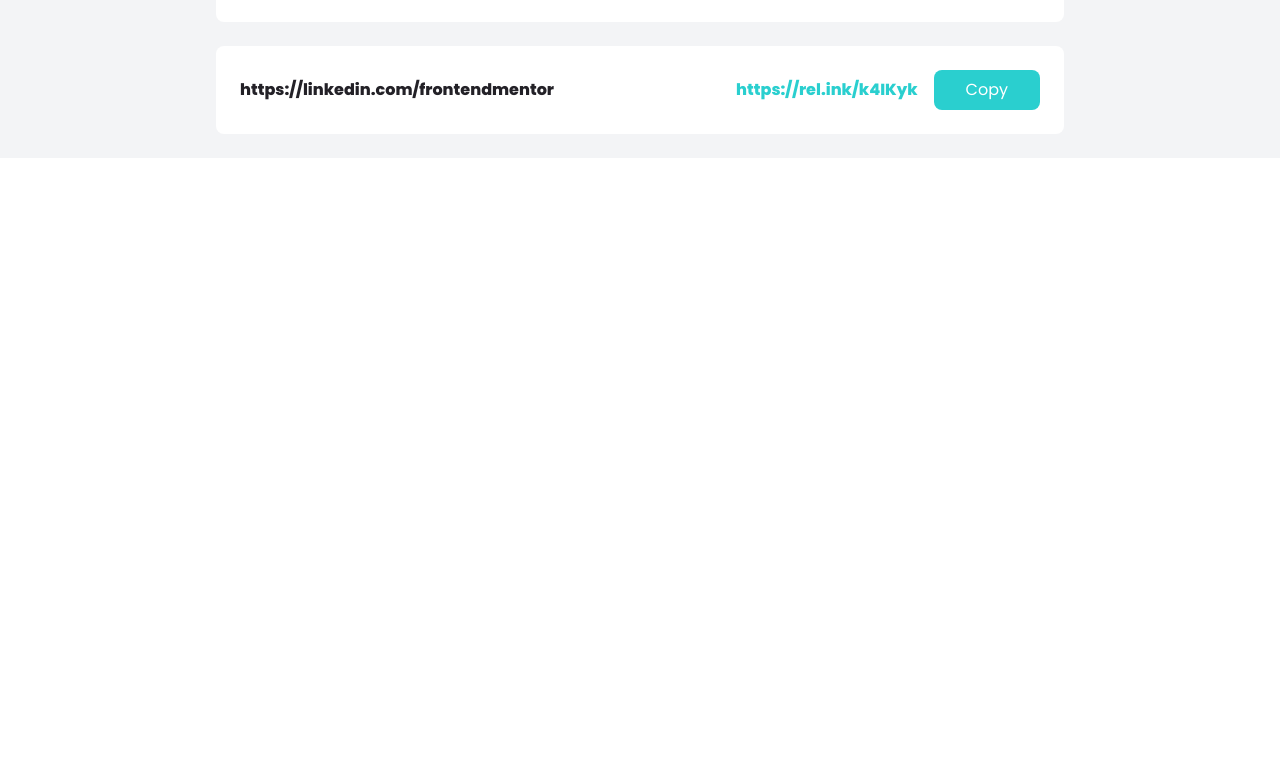
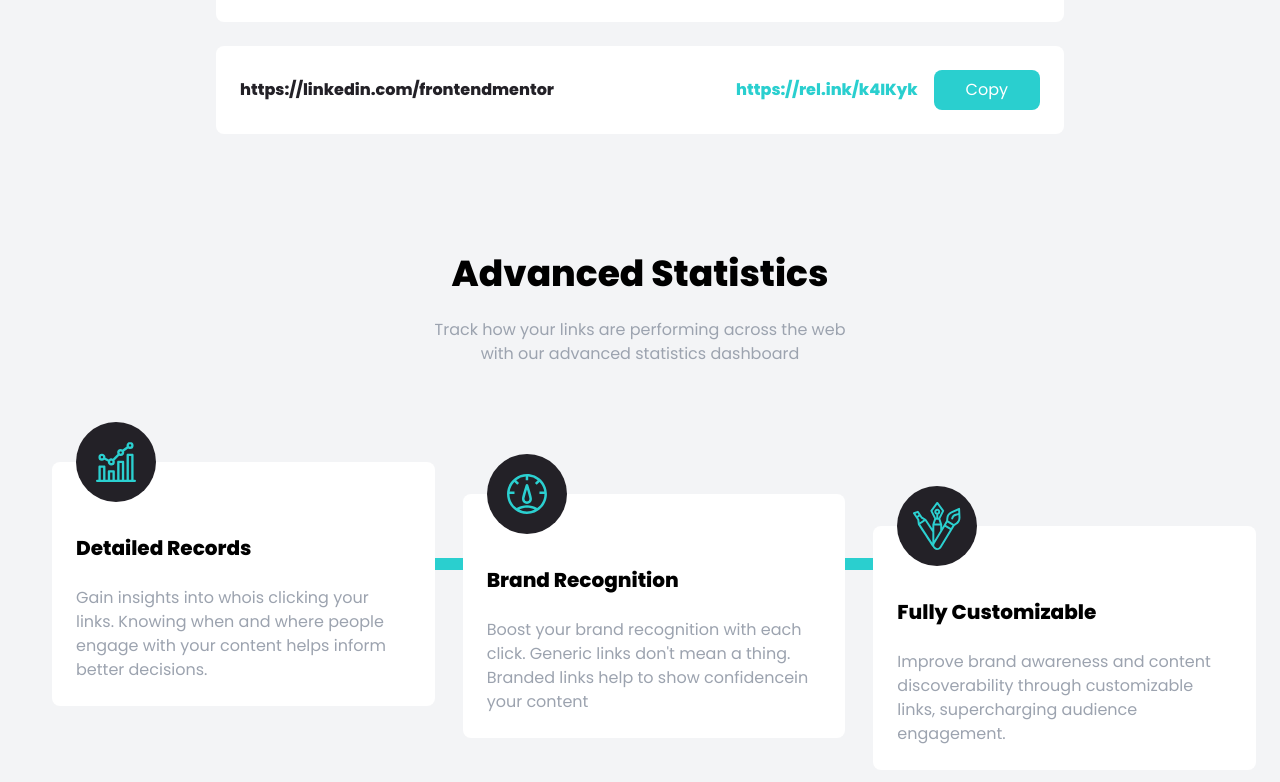
Before and after one commit to Baruti-1/url-shortener, a React (Vite) app: page / in a window 1280 px wide. Shown: the part 1082-1864 px from the top of the page. Before the commit the page ends 1240 px from the top, so only its background shows below. Built offline with nearby package versions, Linux system fonts and the light colour scheme.

Commit message:
Create statistics component

```diff
--- /dev/null
+++ b/src/components/Statistics.jsx
@@ -0,0 +1,84 @@
+import iconbrand from '../assets/images/icon-brand-recognition.svg';
+import icondetail from '../assets/images/icon-detailed-records.svg';
+import iconcustom from '../assets/images/icon-fully-customizable.svg';
+
+const Statistics = () => {
+  return (
+    <>
+      <section id="stats" className="py-24 bg-gray-100">
+        <div className="container mx-auto px-3">
+          <h2 className="text-4xl mb-6 font-bold text-center">
+            Advanced Statistics
+          </h2>
+          <p className="max-w-xs mx-auto text-center text-gray-400 md:max-w-md">
+            Track how your links are performing across the web with our advanced
+            statistics dashboard
+          </p>
+        </div>
+      </section>
+      {/* feature box section */}
+      <section id="features" className="pb-32 bg-gray-100">
+        <div className="container relative flex flex-col items-start px-6 mx-auto md:flex-row md:space-x-7">
+          {/* horizontal line */}
+          <div className="hidden absolute top-24 w-10/12 left-16 h-3 bg-cyan md:block"></div>
+          {/* vertical line */}
+          <div className="absolute w-2 left-1/2 h-full -ml-1 bg-cyan md:hidden"></div>
+          {/* box 1 */}
+          <div className="relative flex flex-col p-6 space-y-6 bg-white rounded-lg md:w-1/3">
+            {/* image positioning */}
+            <div className="absolute -ml-10 left-1/2 -top-10 md:left-16">
+              {/* image container for background and center */}
+              <div className="flex items-center justify-center w-20 h-20 p-4 rounded-full bg-veryDarkViolet">
+                <img src={iconbrand} alt="" />
+              </div>
+            </div>
+            <h5 className="pt-6 text-xl font-bold text-center capitalize md:text-left">
+              Detailed Records
+            </h5>
+            <p className="text-center text-gray-400 md:text-left">
+              Gain insights into whois clicking your links. Knowing when and
+              where people engage with your content helps inform better
+              decisions.
+            </p>
+          </div>
+          {/* box 2 */}
+          <div className="relative flex mt-24 flex-col p-6 space-y-6 bg-white rounded-lg md:w-1/3 md:mt-8">
+            {/* image positioning */}
+            <div className="absolute -ml-10 left-1/2 -top-10 md:left-16">
+              {/* image container for background and center */}
+              <div className="flex items-center justify-center w-20 h-20 p-4 rounded-full bg-veryDarkViolet">
+                <img src={icondetail} alt="" />
+              </div>
+            </div>
+            <h5 className="pt-6 text-xl font-bold text-center capitalize md:text-left">
+              Brand Recognition
+            </h5>
+            <p className="text-center text-gray-400 md:text-left">
+              Boost your brand recognition with each click. Generic links don't
+              mean a thing. Branded links help to show confidencein your content
+            </p>
+          </div>
+          {/* box 3 */}
+          <div className="relative flex mt-24 flex-col p-6 space-y-6 bg-white rounded-lg md:w-1/3 md:mt-16">
+            {/* image positioning */}
+            <div className="absolute -ml-10 left-1/2 -top-10 md:left-16">
+              {/* image container for background and center */}
+              <div className="flex items-center justify-center w-20 h-20 p-4 rounded-full bg-veryDarkViolet">
+                <img src={iconcustom} alt="" />
+              </div>
+            </div>
+            <h5 className="pt-6 text-xl font-bold text-center capitalize md:text-left">
+              Fully Customizable
+            </h5>
+            <p className="text-center text-gray-400 md:text-left">
+              Improve brand awareness and content discoverability through
+              customizable links, supercharging audience engagement.
+            </p>
+          </div>
+        </div>
+      </section>
+    </>
+  );
+};
+
+export default Statistics;
--- a/src/pages/Home.jsx
+++ b/src/pages/Home.jsx
@@ -1,11 +1,13 @@
 import Hero from '../components/Hero';
 import Shorten from '../components/Shorten';
+import Statistics from '../components/Statistics';
 
 const Home = () => {
   return (
     <>
       <Hero />
       <Shorten />
+      <Statistics />
     </>
   );
 };
```
